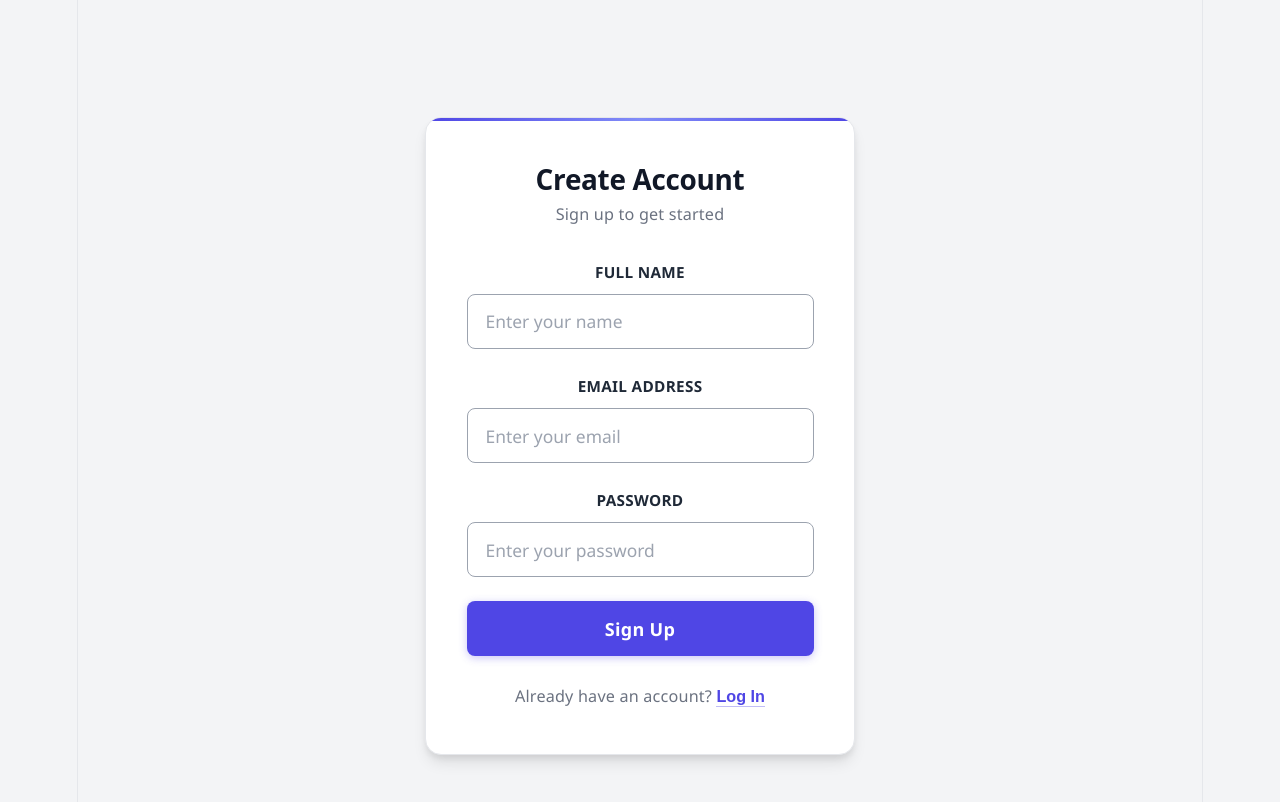
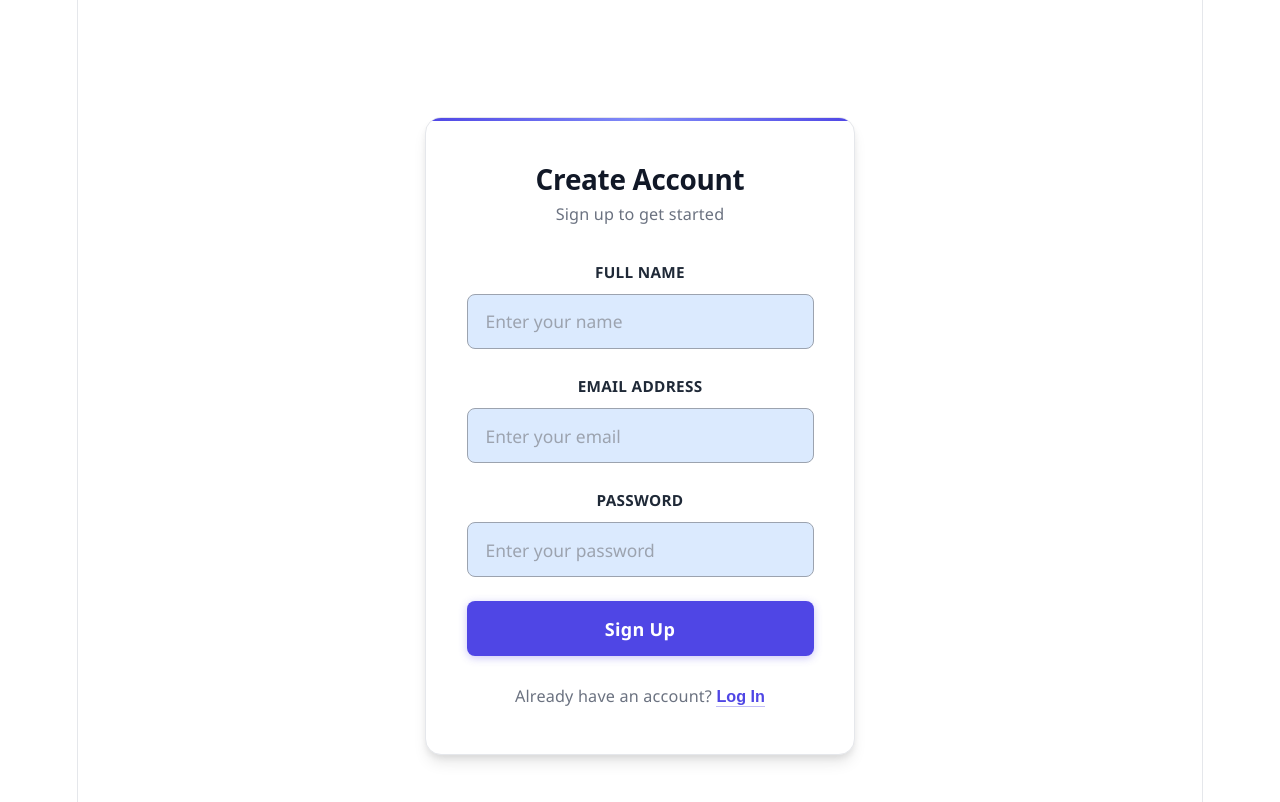
Before and after one commit to LakshaRavi/TestingAI, a React app in the folder frontend/: page / in a window 1280 px wide. Shown: the top 802 px of the page. Built offline with nearby package versions, Linux system fonts and the light colour scheme; the HTML template or start-up script is replaced by a standard one.

Commit message:
Fix: white page, light blue input fields, black input text

```diff
--- a/frontend/src/App.css
+++ b/frontend/src/App.css
@@ -3,15 +3,15 @@
   --primary: #4f46e5;
   --primary-hover: #4338ca;
 
-  --bg-page: #f3f4f6;
+  --bg-page: #ffffff;
   --bg-card: #ffffff;
-  --bg-input: #ffffff;
+  --bg-input: #dbeafe;
 
   --text-heading: #111827;
   --text-body: #374151;
   --text-muted: #6b7280;
   --text-label: #1f2937;
-  --text-input: #111827;
+  --text-input: #000000;
   --text-placeholder: #9ca3af;
 
   --border: #e5e7eb;
@@ -145,13 +145,13 @@ body {
 }
 
 .form-group input:hover {
-  border-color: #4f46e5;
+  border-color: #3b82f6;
 }
 
 .form-group input:focus {
-  border-color: var(--border-focus);
-  background-color: #f5f3ff;
-  box-shadow: var(--shadow-input-focus);
+  border-color: #3b82f6;
+  background-color: #bfdbfe;
+  box-shadow: 0 0 0 3px rgba(59, 130, 246, 0.2);
 }
 
 /* ===== Buttons ===== */
```
